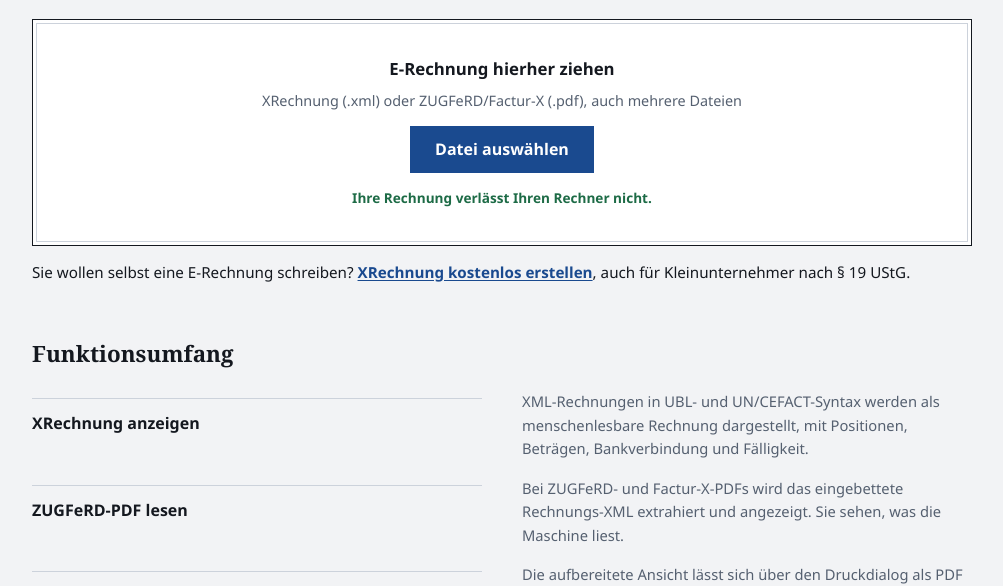
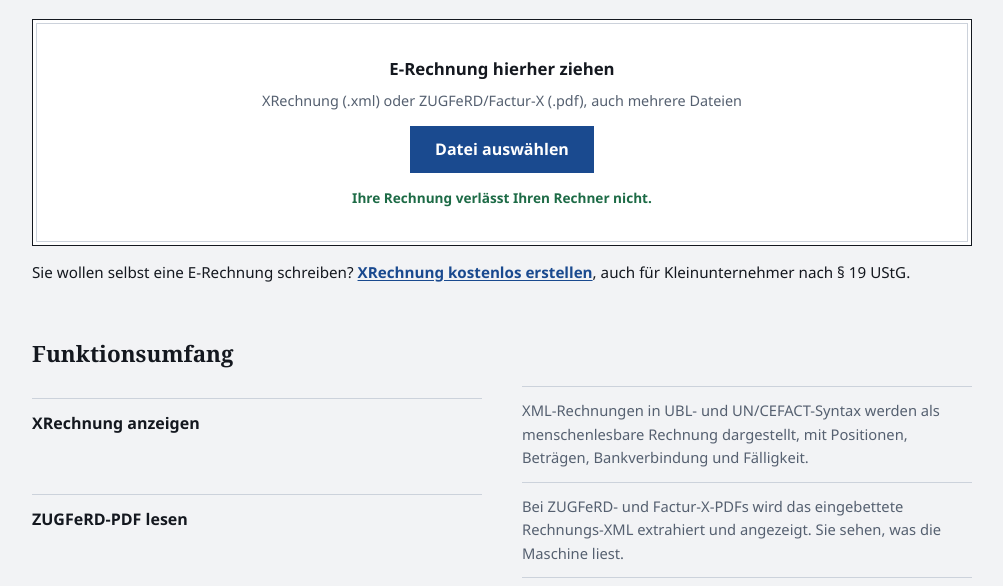
Before and after one commit to AyyoubAha/e-rechnung-viewer, a website: page docs/index.html in a window 1280 px wide. Shown: the part 192-778 px from the top of the page, without its empty margins (138-1141 px from the left). Drawn offline with Linux system fonts and the light colour scheme.

Commit message:
Feinschliff: Zeilenlinien der Funktionsliste ueber beide Spalten

```diff
--- a/docs/index.html
+++ b/docs/index.html
@@ -92,7 +92,8 @@ section.content p{max-width:52em;margin:10px 0}
 dl.funktionen{display:grid;grid-template-columns:1fr 1fr;gap:0 40px;margin:14px 0}
 @media(max-width:700px){dl.funktionen{grid-template-columns:1fr}}
 dl.funktionen dt{font-weight:600;border-top:1px solid var(--linie);padding-top:12px;margin-top:12px}
-dl.funktionen dd{margin:4px 0 12px;color:var(--grau);font-size:.92rem}
+dl.funktionen dd{margin:0;color:var(--grau);font-size:.92rem;border-top:1px solid var(--linie);padding:12px 0 12px}
+@media(max-width:700px){dl.funktionen dd{border-top:0;padding-top:2px}}
 details.faq{border-top:1px solid var(--linie);padding:2px 0}
 details.faq:last-of-type{border-bottom:1px solid var(--linie)}
 details.faq summary{font-weight:600;padding:12px 0;cursor:pointer}
```
